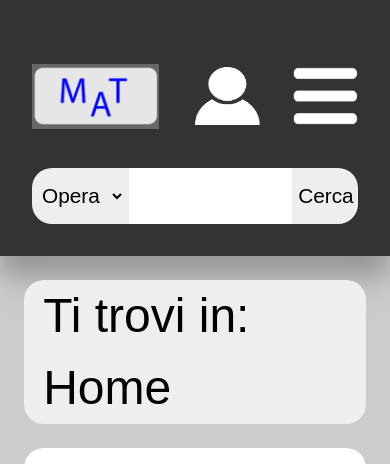
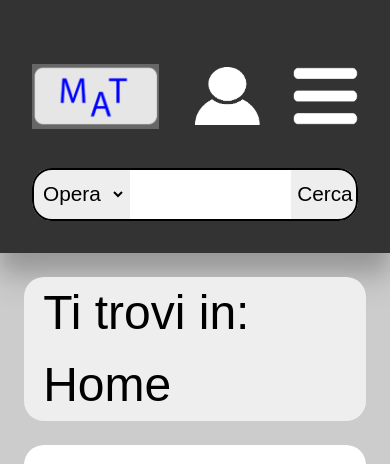
Before and after one commit to pheasant98/ProgettoTecnologieWeb, a PHP site: page /HTML/Index.html in a window 390 px wide. Shown: the top 464 px of the page. Run offline with PHP 8.4, Linux system fonts and the light colour scheme.

Commit message:
piccoli fix al file CSS

```diff
--- a/CSS/Style.css
+++ b/CSS/Style.css
@@ -35,7 +35,6 @@ html, body {
     background-size: 100%;
     background-image: url('../images/MenuUser.png');
     background-repeat: no-repeat;
-    text-indent: 100%;
     white-space: nowrap;
 }
 
@@ -45,7 +44,6 @@ html, body {
     background-size: 100%;
     background-image: url('../images/HamburgerMenu.png');
     background-repeat: no-repeat;
-    text-indent: 100%;
     white-space: nowrap;
 }
 /* inizio Bottoni*/
@@ -74,7 +72,7 @@ html, body {
 }
 /* fine bottoni*/
 fieldset{
-    border: none;
+    border: 2px solid #000000;
 }
 
 #breadcrumb {
@@ -210,10 +208,10 @@ a:visited {
     }
 
     #textSearch {
-        font-size:1.4em;
+        font-size:1.27em;
         border: 0px;
         width: 50%;
-        padding: 0.5em;
+        padding: 0.45em;
     }
 
     #Submit {
```
